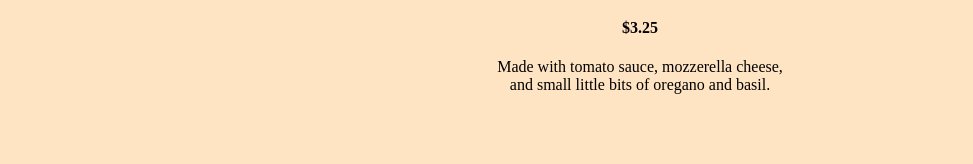
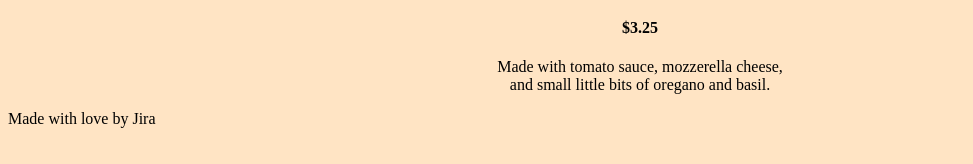
Before and after one commit to Jo-Gedeon/Restaurant-Menu-, a plain HTML site: page Menu.html in a window 1280 px wide. Shown: the part 636-800 px from the top of the page, without its empty margins (0-973 px from the left). Drawn offline with Linux system fonts and the light colour scheme.

Commit message:
Update Menu.html
added footer

```diff
--- a/Menu.html
+++ b/Menu.html
@@ -64,14 +64,10 @@
             <h4>$3.25</h4>
             <p style="width: 300px; margin-left: auto;margin-right:auto;">Made with tomato sauce, mozzerella cheese, and small little bits of oregano and basil.</p>
         </article>
+    </div>
+    <footer>
+        <p>Made with love by Jira</p>
+    </footer>
+    </body>
 
-
-
-
-
-    </div>
-
-
-
-    </body>
 </html>
```
